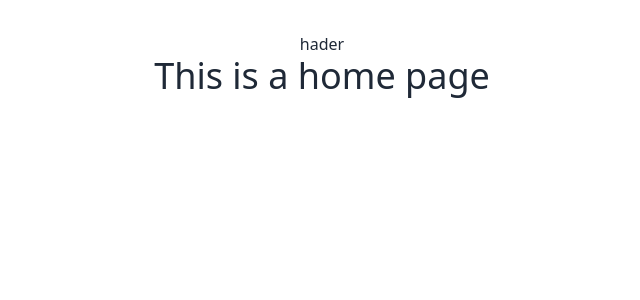
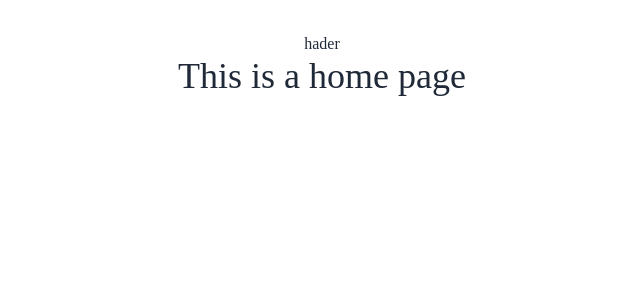
Before and after one commit to FarHan949/urban-nest, a React (Vite) app: page / in a window 1280 px wide. Shown: the top 300 px of the page, without its empty margins (318-958 px from the left). Built offline with nearby package versions, Linux system fonts and the light colour scheme.

Commit message:
added a google font called a poppins

```diff
--- a/src/componets/Root/Root.jsx
+++ b/src/componets/Root/Root.jsx
@@ -4,7 +4,7 @@
 
 const Root = () => {
     return (
-        <div className='max-w-7xl m-auto'>
+        <div className='max-w-7xl m-auto' style={{fontFamily: "Poppins sans-serif"}}>
             <Navbar/>
             <Outlet></Outlet>
         </div>
--- a/src/index.css
+++ b/src/index.css
@@ -1,3 +1,5 @@
+@import url('https://fonts.googleapis.com/css2?family=Poppins:ital,wght@0,100;0,200;0,300;0,400;0,500;0,600;0,700;0,800;0,900;1,100;1,200;1,300;1,400;1,500;1,600;1,700;1,800;1,900&display=swap');
+
 @tailwind base;
 @tailwind components;
 @tailwind utilities;
--- a/src/main.jsx
+++ b/src/main.jsx
@@ -7,6 +7,6 @@
 
 createRoot(document.getElementById('root')).render(
   <StrictMode>
-    <RouterProvider router={routes} />
+    <RouterProvider router={routes}  />
   </StrictMode>,
 )
```
